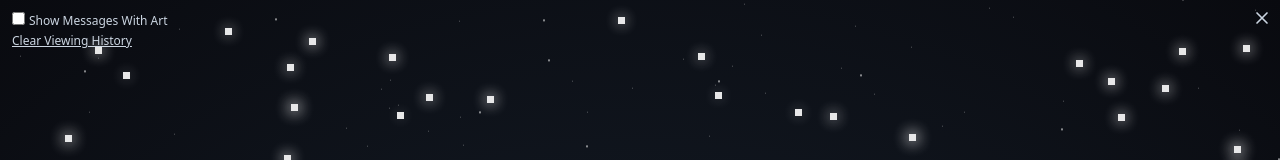
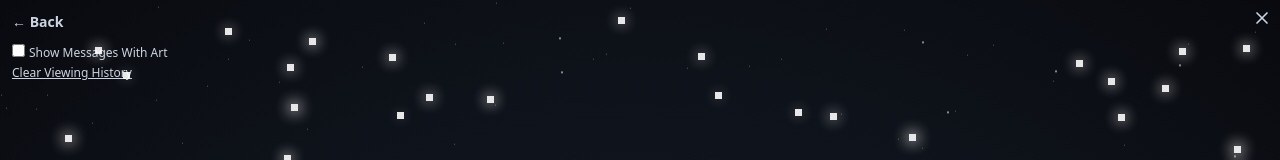
Before and after one commit to waylaidwanderer/sana-space-birthday-project, a Nuxt app: page /messages in a window 1280 px wide. Shown: the top 160 px of the page. Built offline with nearby package versions, Linux system fonts and the light colour scheme; what vue-responsive-video-background-player would draw is missing.

Commit message:
feat: add back button to messages page

```diff
--- a/pages/messages.vue
+++ b/pages/messages.vue
@@ -126,6 +126,7 @@ onBeforeMount(() => {
 <template>
     <div>
         <div class="absolute top-0 left-0 mt-3 ml-3 text-xs">
+            <NuxtLink to="/" class="mb-3 block text-sm font-bold">← Back</NuxtLink>
             <div class="mb-1">
                 <input
                     v-model="showMessagesWithArt"
```
